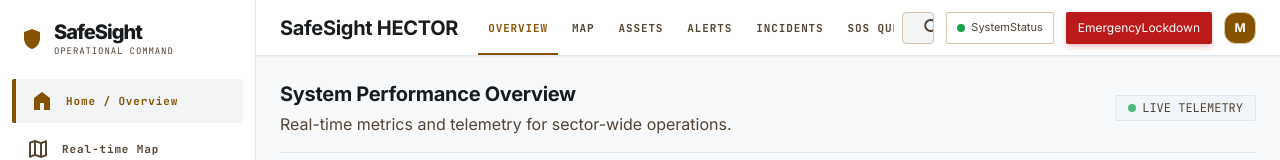
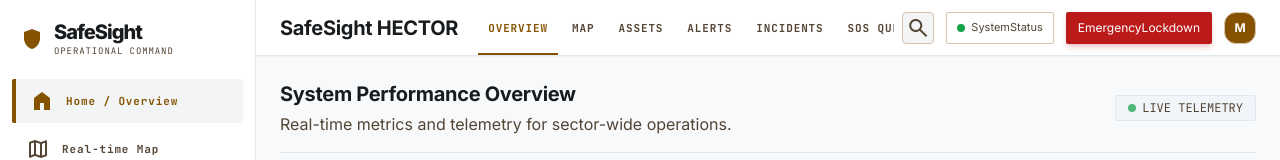
Before and after one commit to Akshat1948/Safe_Sight_Hector, a Next.js app in the folder frontend/: page / in a window 1280 px wide. Shown: the top 160 px of the page. Built offline with nearby package versions, Linux system fonts and the light colour scheme; no server answers.

Commit message:
fix(ui): cleanly rebuild search component with centered icon, robust click handling, and 250px leftward expansion

```diff
--- a/frontend/src/components/dashboard/dashboard-layout.tsx
+++ b/frontend/src/components/dashboard/dashboard-layout.tsx
@@ -394,36 +394,26 @@ export default function DashboardLayout({ children }: DashboardLayoutProps) {
 
           {/* Right: Actions, Status & Profile */}
           <div className="flex items-center space-x-2 sm:space-x-2.5 md:space-x-3 shrink-0 h-full">
-            {/* Premium Right-Anchored Smooth Expanding Search Component */}
+            {/* Rebuilt Clean Search Component */}
             <div
               ref={searchContainerRef}
-              className="relative h-8 w-8 shrink-0 flex items-center justify-end z-30"
+              className="relative h-8 flex items-center justify-end z-30"
+              style={{
+                width: searchExpanded ? 250 : 32,
+                transition: 'width 400ms cubic-bezier(0.22, 1, 0.36, 1)',
+              }}
             >
+              <div
+                className={`w-full h-full flex items-center rounded-md border box-border overflow-hidden transition-colors duration-200 ${
+                  searchExpanded
+                    ? 'bg-surface border-primary ring-2 ring-primary/20 shadow-md shadow-primary/10'
+                    : 'bg-surface-container-low border-outline-variant hover:border-primary hover:bg-surface'
+                }`}
+              >
+                {searchExpanded ? (
                   <form
                     onSubmit={handleSearchSubmit}
-                style={{
-                  width: searchExpanded ? 240 : 32,
-                  transition:
-                    'width 400ms cubic-bezier(0.22, 1, 0.36, 1), box-shadow 300ms ease, border-color 300ms ease, background-color 300ms ease',
-                }}
-                className={`absolute right-0 top-0 h-8 flex items-center rounded-md border box-border motion-reduce:transition-none overflow-hidden ${
-                  searchExpanded
-                    ? 'bg-surface border-primary ring-2 ring-primary/20 shadow-md shadow-primary/10'
-                    : 'bg-surface-container-low border-outline-variant hover:border-primary hover:bg-surface cursor-pointer'
-                }`}
-                onClick={() => {
-                  if (!searchExpanded) {
-                    handleSearchToggle();
-                  }
-                }}
-              >
-                {/* Search Input Container */}
-                <div
-                  className={`flex-1 flex items-center h-full min-w-0 pl-2.5 pr-1 transition-all duration-300 ${
-                    searchExpanded
-                      ? 'opacity-100 translate-x-0 pointer-events-auto delay-75'
-                      : 'opacity-0 translate-x-3 pointer-events-none'
-                  }`}
+                    className="flex items-center w-full h-full min-w-0 pl-2.5 pr-1 gap-1"
                   >
                     <input
                       ref={searchInputRef}
@@ -431,11 +421,10 @@ export default function DashboardLayout({ children }: DashboardLayoutProps) {
                       value={searchQuery}
                       onChange={(e) => setSearchQuery(e.target.value)}
                       placeholder="Search incidents, sectors..."
-                    className="w-full bg-transparent border-none text-xs font-telemetry-md text-on-surface placeholder:text-on-surface-variant/50 focus:ring-0 outline-none p-0 h-full select-text"
-                    tabIndex={searchExpanded ? 0 : -1}
+                      className="flex-1 bg-transparent border-none text-xs font-telemetry-md text-on-surface placeholder:text-on-surface-variant/50 focus:ring-0 outline-none p-0 h-full min-w-0"
+                      autoFocus
                     />
 
-                  {/* Clear Button */}
                     {searchQuery && (
                       <button
                         type="button"
@@ -444,37 +433,38 @@ export default function DashboardLayout({ children }: DashboardLayoutProps) {
                           setSearchQuery('');
                           searchInputRef.current?.focus();
                         }}
-                      className="p-1 text-on-surface-variant hover:text-error transition-colors shrink-0 cursor-pointer"
+                        className="w-6 h-6 flex items-center justify-center text-on-surface-variant hover:text-error transition-colors shrink-0 cursor-pointer"
                         title="Clear search"
                       >
                         <span className="material-symbols-outlined text-[15px]">close</span>
                       </button>
                     )}
-                </div>
 
-                {/* Right-Anchored Always-Clickable Search Magnifying Glass Icon Button */}
                     <button
-                  type={searchExpanded ? 'submit' : 'button'}
-                  onClick={(e) => {
-                    if (!searchExpanded) {
-                      e.preventDefault();
-                      e.stopPropagation();
-                      handleSearchToggle();
-                    }
+                      type="submit"
+                      className="w-7 h-7 flex items-center justify-center text-primary hover:text-primary-container transition-colors shrink-0 cursor-pointer"
+                      title="Search"
+                    >
+                      <span className="material-symbols-outlined text-[18px]">search</span>
+                    </button>
+                  </form>
+                ) : (
+                  <button
+                    type="button"
+                    onClick={() => {
+                      setSearchExpanded(true);
+                      setTimeout(() => searchInputRef.current?.focus(), 60);
                     }}
-                  className="w-8 h-8 flex items-center justify-center shrink-0 p-0 text-on-surface-variant hover:text-primary transition-colors cursor-pointer border-none bg-transparent"
-                  title={searchExpanded ? 'Submit search' : 'Search (⌘K)'}
-                  aria-label="Search"
+                    className="w-full h-full flex items-center justify-center text-on-surface-variant hover:text-primary transition-colors cursor-pointer border-none bg-transparent"
+                    title="Search (⌘K)"
+                    aria-label="Open search"
                   >
-                  <span
-                    className={`material-symbols-outlined text-[18px] transition-colors leading-none ${
-                      searchExpanded ? 'text-primary' : 'text-on-surface-variant'
-                    }`}
-                  >
+                    <span className="material-symbols-outlined text-[18px] leading-none">
                       search
                     </span>
                   </button>
-              </form>
+                )}
+              </div>
             </div>
 
             {/* System Status Pill */}
```
Lines whose indentation alone changed are shown as unchanged.
